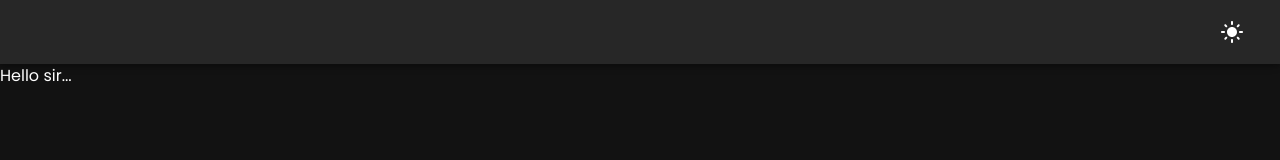
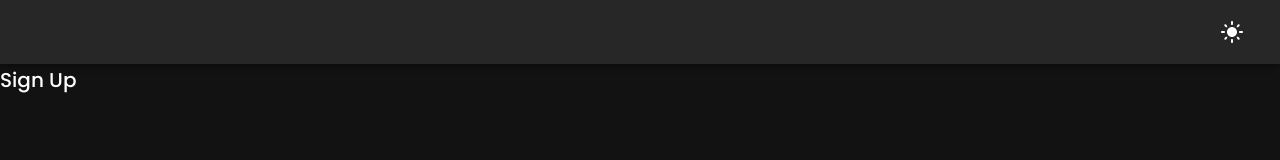
Before and after one commit to harrsh2124/match-me-client, a React (Create React App) app: page /signup in a window 1280 px wide. Shown: the top 160 px of the page. Built offline with nearby package versions, Linux system fonts and the light colour scheme.

Commit message:
Added router

```diff
--- a/package.json
+++ b/package.json
@@ -14,6 +14,7 @@
         "react": "^18.1.0",
         "react-dom": "^18.1.0",
         "react-redux": "^8.0.2",
+        "react-router-dom": "^6.3.0",
         "react-scripts": "5.0.1",
         "web-vitals": "^2.1.4"
     },
--- a/src/App.js
+++ b/src/App.js
@@ -1,7 +1,9 @@
-import { CssBaseline, ThemeProvider, Typography } from '@mui/material';
+import { CssBaseline, ThemeProvider } from '@mui/material';
 import React from 'react';
 import { useSelector } from 'react-redux';
+import { BrowserRouter } from 'react-router-dom';
 import Navbar from './components/navbar';
+import IndexRouter from './utils/router/IndexRouter';
 import { darkTheme, lightTheme } from './utils/theme';
 
 const App = () => {
@@ -13,7 +15,9 @@ const App = () => {
 
             <Navbar />
 
-            <Typography component="p">Hello sir...</Typography>
+            <BrowserRouter>
+                <IndexRouter />
+            </BrowserRouter>
         </ThemeProvider>
     );
 };
--- /dev/null
+++ b/src/pages/public/SignIn.js
@@ -0,0 +1,12 @@
+import { Typography } from '@mui/material';
+import React from 'react';
+
+const SignIn = () => {
+    return (
+        <Typography variant="h6" component="div">
+            Sign In
+        </Typography>
+    );
+};
+
+export default SignIn;
--- /dev/null
+++ b/src/pages/public/SignUp.js
@@ -0,0 +1,12 @@
+import { Typography } from '@mui/material';
+import React from 'react';
+
+const SignUp = () => {
+    return (
+        <Typography variant="h6" component="div">
+            Sign Up
+        </Typography>
+    );
+};
+
+export default SignUp;
--- /dev/null
+++ b/src/pages/public/index.js
@@ -0,0 +1,4 @@
+import SignUp from './SignUp';
+import SignIn from './SignIn';
+
+export { SignUp, SignIn };
--- /dev/null
+++ b/src/utils/router/IndexRouter.js
@@ -0,0 +1,14 @@
+import { Route, Routes } from 'react-router-dom';
+import { SignIn, SignUp } from '../../pages/public';
+
+const IndexRouter = () => {
+    return (
+        <Routes>
+            <Route path="/signin" element={<SignIn />} />
+
+            <Route path="/signup" element={<SignUp />} />
+        </Routes>
+    );
+};
+
+export default IndexRouter;
```
Also changed, not shown: 1 other file (tests, documents, lock files or other folders).
